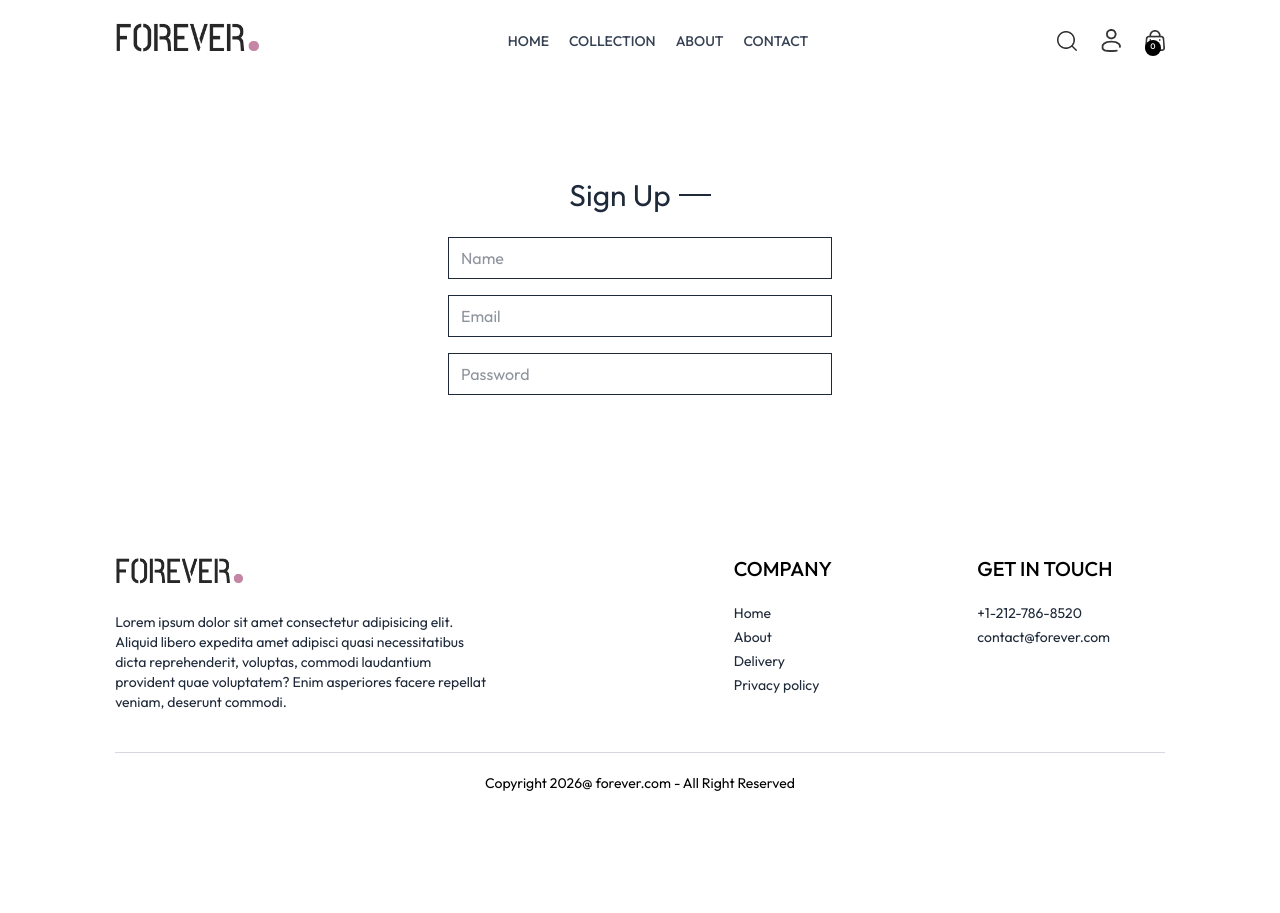
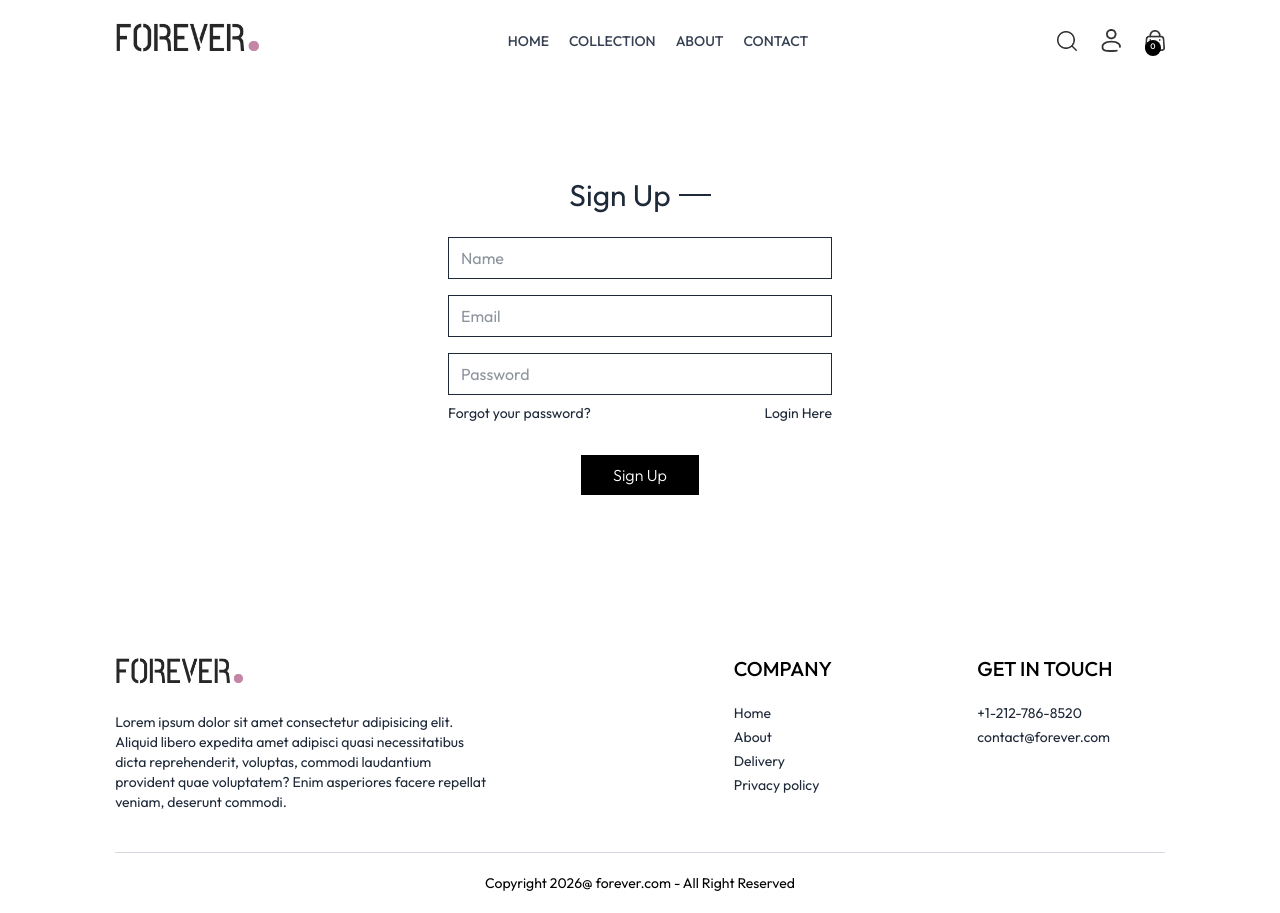
Before and after one commit to Yashwantsahu9907/Ecommerce-website, a React (Vite) app in the folder frontend/: page /login in a window 1280 px wide. Before the commit the page ends 813 px from the top, so only its background shows below. Built offline with nearby package versions, Linux system fonts and the light colour scheme.

Commit message:
Login page

```diff
--- a/frontend/src/pages/Login.jsx
+++ b/frontend/src/pages/Login.jsx
@@ -4,15 +4,28 @@
 
   const [currentState, setCurrentState] = useState('Sign Up');
 
+  const onSubmitHandler = async (event) => {
+    event.preventDefault();
+  }
+
   return (
-    <form className='flex flex-col items-center w-[90%] sm:max-w-96 m-auto mt-14 gap-4 text-gray-800'>
+    <form onSubmit={onSubmitHandler} className='flex flex-col items-center w-[90%] sm:max-w-96 m-auto mt-14 gap-4 text-gray-800'>
       <div className='inline-flex items-center gap-2 mb-2 mt-10'>
         <p className='prate-regular text-3xl'>{currentState}</p>
         <hr className='border-none h-[1.5px] w-8 bg-gray-800' />
       </div>
-      {currentState !== 'Login' && (<input type="text"className="w-full px-3 py-2 border border-gray-800"placeholder="Name"required />)}
+      {currentState !== 'Login' && (<input type="text" className="w-full px-3 py-2 border border-gray-800" placeholder="Name" required />)}
       <input type="email" className='w-full px-3 py-2 border border-gray-800' placeholder='Email' required />
       <input type="password" className='w-full px-3 py-2 border border-gray-800' placeholder='Password' />
+      <div className='w-full flex justify-between text-sm mt-[-8px]'>
+        <p className='cursor-pointer'>Forgot your password?</p>
+        {
+          currentState === 'Login'
+          ? <p onClick={()=>setCurrentState('Sign Up')} className='cursor-pointer'>Create account</p>
+          : <p onClick={()=>setCurrentState('Login')} className='cursor-pointer'>Login Here</p>
+        }
+      </div>
+      <button className='bg-black text-white font-light px-8 py-2 mt-4'>{currentState === 'Login' ? 'Sign In' : 'Sign Up'}</button>
     </form>
   )
 }
```
